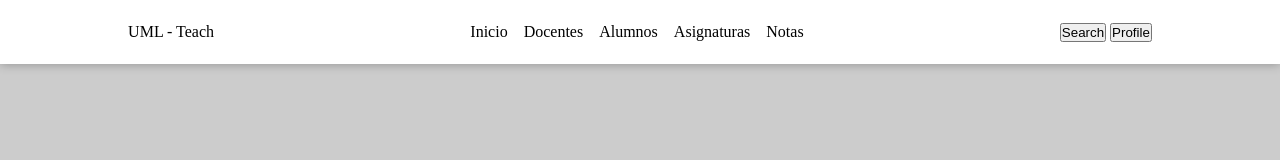
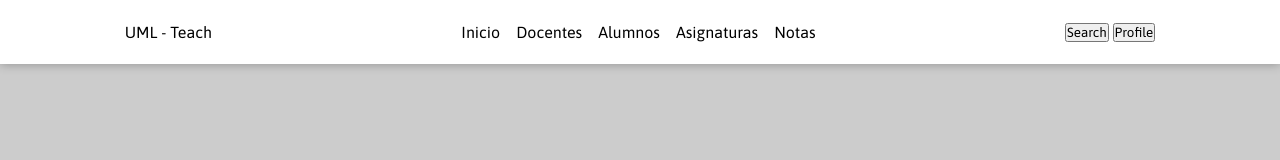
Before and after one commit to profcswni/landing-template, a plain HTML site: page index.html in a window 1280 px wide. Shown: the top 160 px of the page. Drawn offline with Linux system fonts and the light colour scheme.

Commit message:
feat: new font enabled

```diff
--- a/src/css/uml.css
+++ b/src/css/uml.css
@@ -3,6 +3,7 @@
     margin: 0;
     padding: 0;
     box-sizing: border-box;
+    font-family: 'Asap', sans-serif;
 }
 
 html, body {
```
